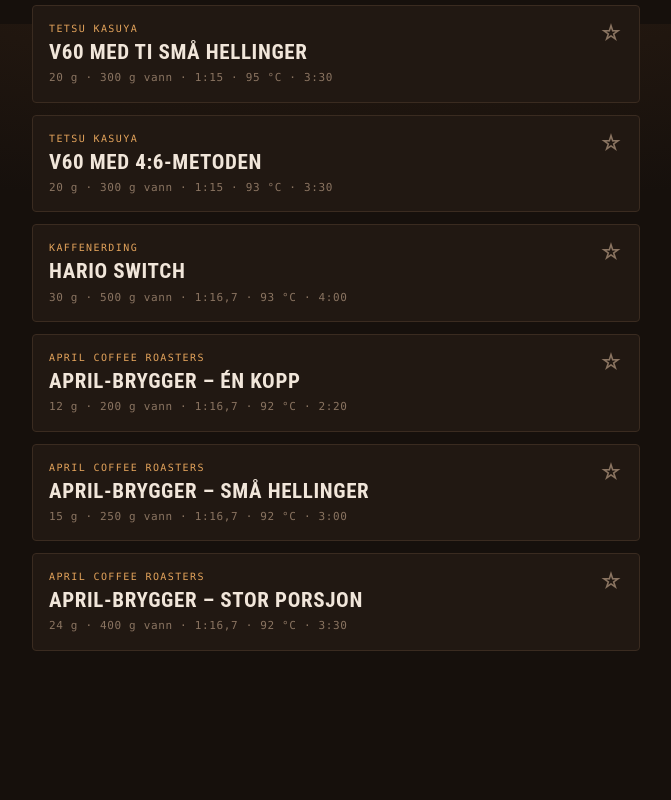
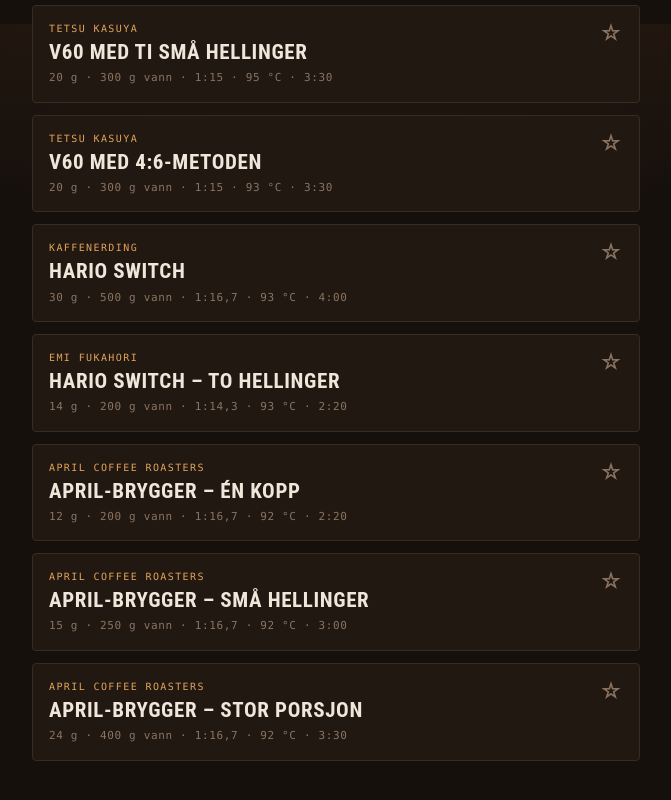
Before and after one commit to rob83dh/Oppskrifter, a plain HTML site: page kaffe.html in a window 1280 px wide. Shown: the part 776-1576 px from the top of the page, without its empty margins (304-975 px from the left). Before the commit the page ends 1467 px from the top, so only its background shows below. Drawn offline with Linux system fonts and the light colour scheme.

Commit message:
Kaffe: Hario Switch – to hellinger (Emi Fukahori)
Co-Authored-By: Claude Opus 5.5 <noreply@anthropic.com>

```diff
--- a/kaffe.html
+++ b/kaffe.html
@@ -447,6 +447,36 @@ var OPPSKRIFTER = [
       'Vekta viste 249 g ved 0:46, akkurat som målet.',
       'Når den lukkede hellingen starter, er ikke vist (ca. 1:00 er anslått). Gjennomrenning ved ca. 4:00 er anslått fra videoen.',
       'Kaffen i videoen: Solberg & Hansen, hans hverdagskaffe. Han liker grov kvern og heller heller agitasjon enn fin kvern, fordi fin kvern gir mer bitterhet.'
+    ]
+  },
+  {
+    id: 'switch-emi-fukahori',
+    metode: 'pourover',
+    navn: 'Hario Switch – to hellinger',
+    fra: 'Emi Fukahori',
+    kort: 'Blooming med lukket ventil, så én lang helling åpen',
+    kilde: 'Instagram-reel (23. nov. 2026, 137 likes) med oppskriften til Emi Fukahori, verdensmester i Brewers Cup 2018',
+    lenke: 'https://www.instagram.com/reel/DgF5erLNWjD/',
+    kaffe: 14, vann: 200, temp: '93 °C',
+    kvern: '<b>Middels.</b> 1Zpresso ZP6 5,5 – Emi bruker 25 klikk på Comandante. Fellow Opus: <b>ca. 6½</b> (omregnet via mikron).',
+    utstyr: ['Hario Switch med papirfilter', 'Karaffe', 'Vekt med tidtaker', 'Svanehalskanne'],
+    forbered: [
+      'Varm vannet til <b>93 °C</b>.',
+      'Skyll filteret og varm karaffen. Tøm.',
+      'Sett switchen i <b>lukket</b> stilling.',
+      'Mal <b>{k} g</b> kaffe, ha den i filteret og nullstill vekta.'
+    ],
+    steg: [
+      {t: 0,   til: 50,  tekst: 'Blooming', hvordan: 'Ventilen lukket. Fukt all kaffen og la den stå.'},
+      {t: 30,  til: 200, tekst: 'Åpne og hell', hvordan: 'Åpne ventilen og hell i ett langt, jevnt strekk. Bank lett på trakten om kaffe blir liggende tørr høyt oppe.'},
+      {t: 70,  tekst: 'Hellingen ferdig', hvordan: 'La det renne gjennom.'},
+      {t: 140, slutt: true, tekst: 'Gjennomrent', hvordan: 'Server.'}
+    ],
+    notat: [
+      'Bloomingen er 3,5 ganger kaffemengden (de fleste bruker 2 ganger), og forholdet 1:14,3 er sterkere enn vanlig (1:16–1:17).',
+      'Emi sitt mål er gjennomrent ved 2:20 – det er brukt i timeren. I videoen var den ferdig allerede ved 1:39.',
+      'Emi Fukahori var den første kvinnen som vant World Brewers Cup (2018), og er med på å drive MAME i Zürich.',
+      'Kaffen i videoen: Pink Bourbon, natural, fra Los Nogales i Huila, Colombia.'
     ]
   },
   {
```
